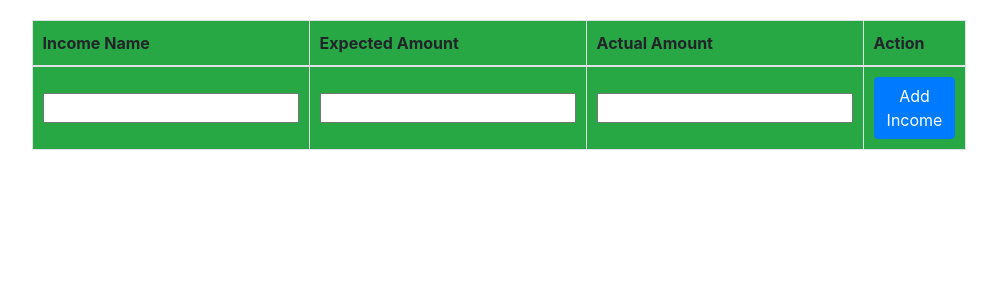
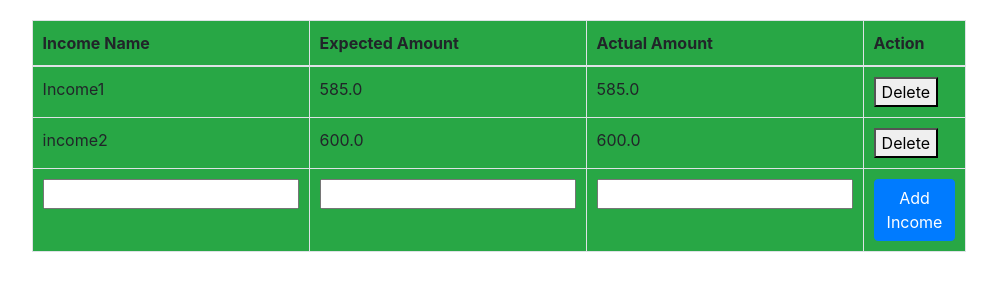
Before and after one commit to austinkodom/flask_budgeting_app, a Flask app: page / in a window 1280 px wide. Shown: the part 56-356 px from the top of the page, without its empty margins (141-1138 px from the left). Run offline with Flask 3, Linux system fonts and the light colour scheme; a user stored in the database is signed in; some libraries are stand-ins or nearby versions.

Commit message:
Created adding to the database
Fixed an issue that wasn't properly displaying
income amounts to the table.

```diff
--- a/website/templates/home.html
+++ b/website/templates/home.html
@@ -19,7 +19,7 @@
 </style>
 
 <div id="tableContainer">
-<table class="tabel table-bordered" id="incomeTable">
+<table class="table table-bordered" id="incomeTable">
     <thead>
         <tr>
             <th class="bg-success">Income Name</th>
@@ -30,12 +30,12 @@
     </thead>
 
     <tbody>
-        {% for income in Income %}
+        {% for income in user.incomes %}
         <tr>
-            <td>{{ income.name }}</td>
-            <td>{{ income.expected_amount }}</td>
-            <td>{{ income.actual_amount }}</td>
-            <td><button type="button">Delete</button></td>
+            <td class="bg-success">{{ income.income_name }}</td>
+            <td class="bg-success">{{ income.expected_income }}</td>
+            <td class="bg-success">{{ income.actual_income }}</td>
+            <td class="bg-success"><button type="button">Delete</button></td>
         </tr>
         {% endfor %}
     </tbody>
--- a/website/views.py
+++ b/website/views.py
@@ -1,9 +1,33 @@
-from flask import Blueprint, render_template
+from flask import Blueprint, render_template, request, flash
 from flask_login import login_required, current_user
+from .models import Income
+from . import db
 
 views = Blueprint('views', __name__)
 
-@views.route('/')
+@views.route('/', methods=['GET', 'POST'])
 @login_required
 def home():
+    if request.method == 'POST':
+        income_name = request.form.get('incomeName')
+        expected_income = float(request.form.get('expectedIncome'))
+        actual_income = float(request.form.get('actualIncome'))
+
+        if len(income_name) < 1:
+            flash('Must give income a name. Try again.', category='error')
+        elif expected_income < 0:
+            flash('Income must be greater than 0', category='error')
+        else:
+            new_income = Income(
+                income_name = income_name,
+                expected_income = expected_income,
+                actual_income = actual_income,
+                user_id = current_user.id
+            )
+
+            db.session.add(new_income)
+            db.session.commit()
+
+            flash('Income successfully added.', category='success')
+
     return render_template("home.html", user=current_user)
```
Also changed, not shown: instance/database.db.
